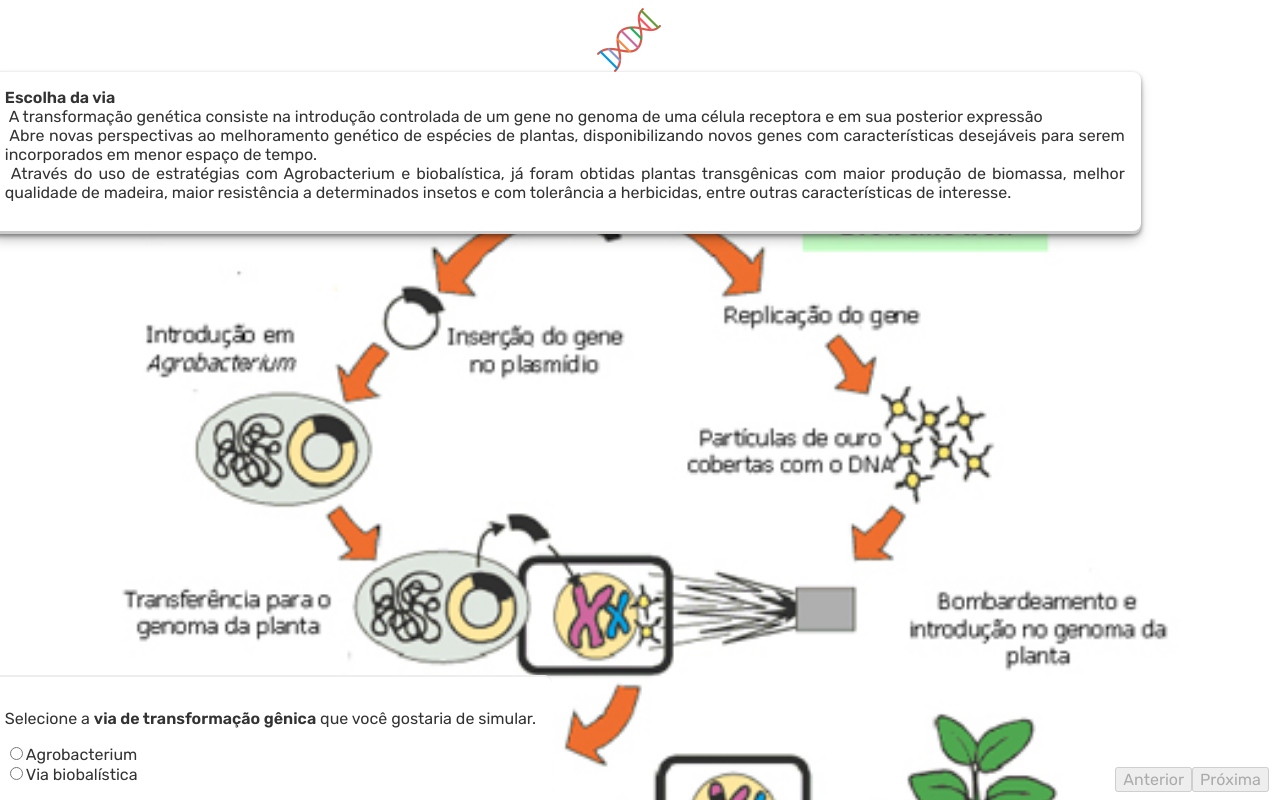
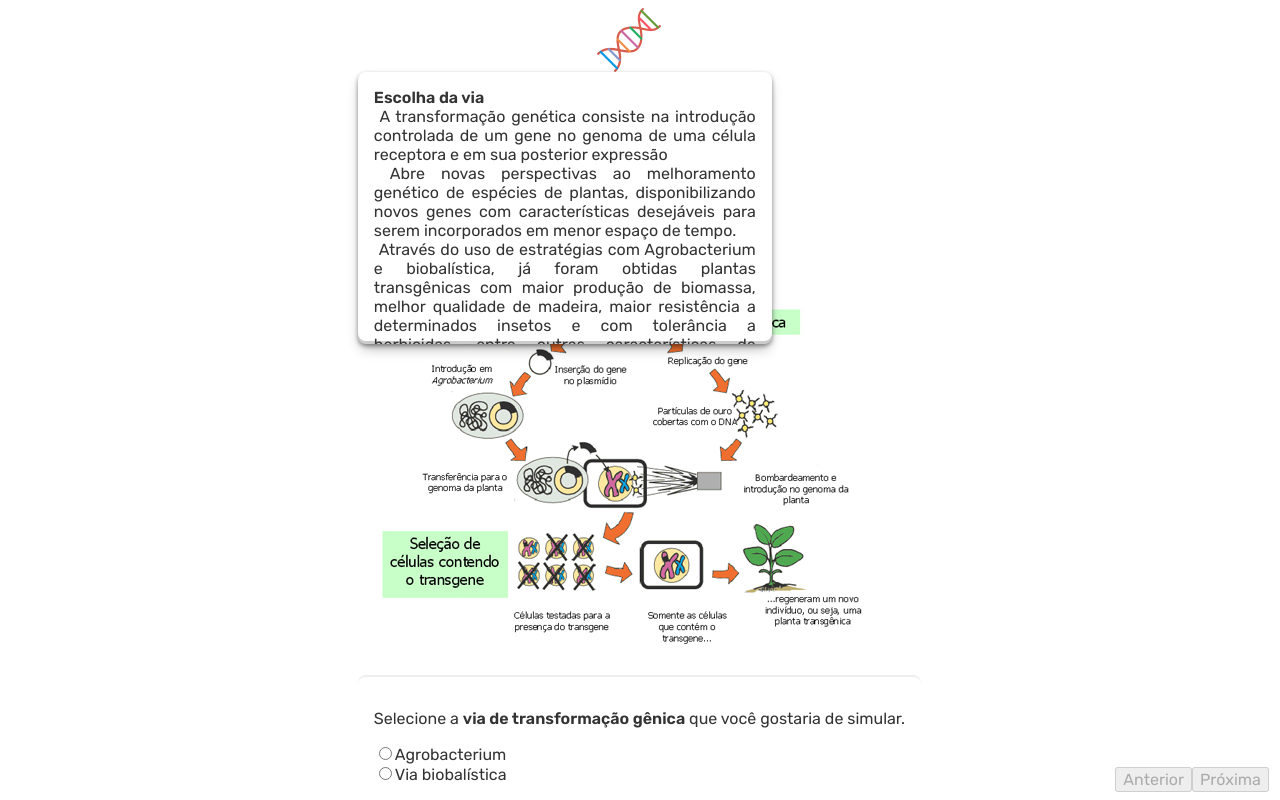
Before and after one commit to BCampanha/extensao-biomol, a Vue app: page / in a window 1280 px wide. Shown: the top 800 px of the page. Built offline with nearby package versions, Linux system fonts and the light colour scheme.

Commit message:
Mais correções de posicionamento

```diff
--- a/src/components/JanelaQuestao.vue
+++ b/src/components/JanelaQuestao.vue
@@ -38,12 +38,6 @@ export default {
 </script>
 
 <style lang="scss" scoped>
-.tela {
-  position: static;
-  left: 2.5vw;
-  min-width: 100vw;
-  max-width: 100vw;
-}
 .janela {
   position: relative;
   right: 0;
```
